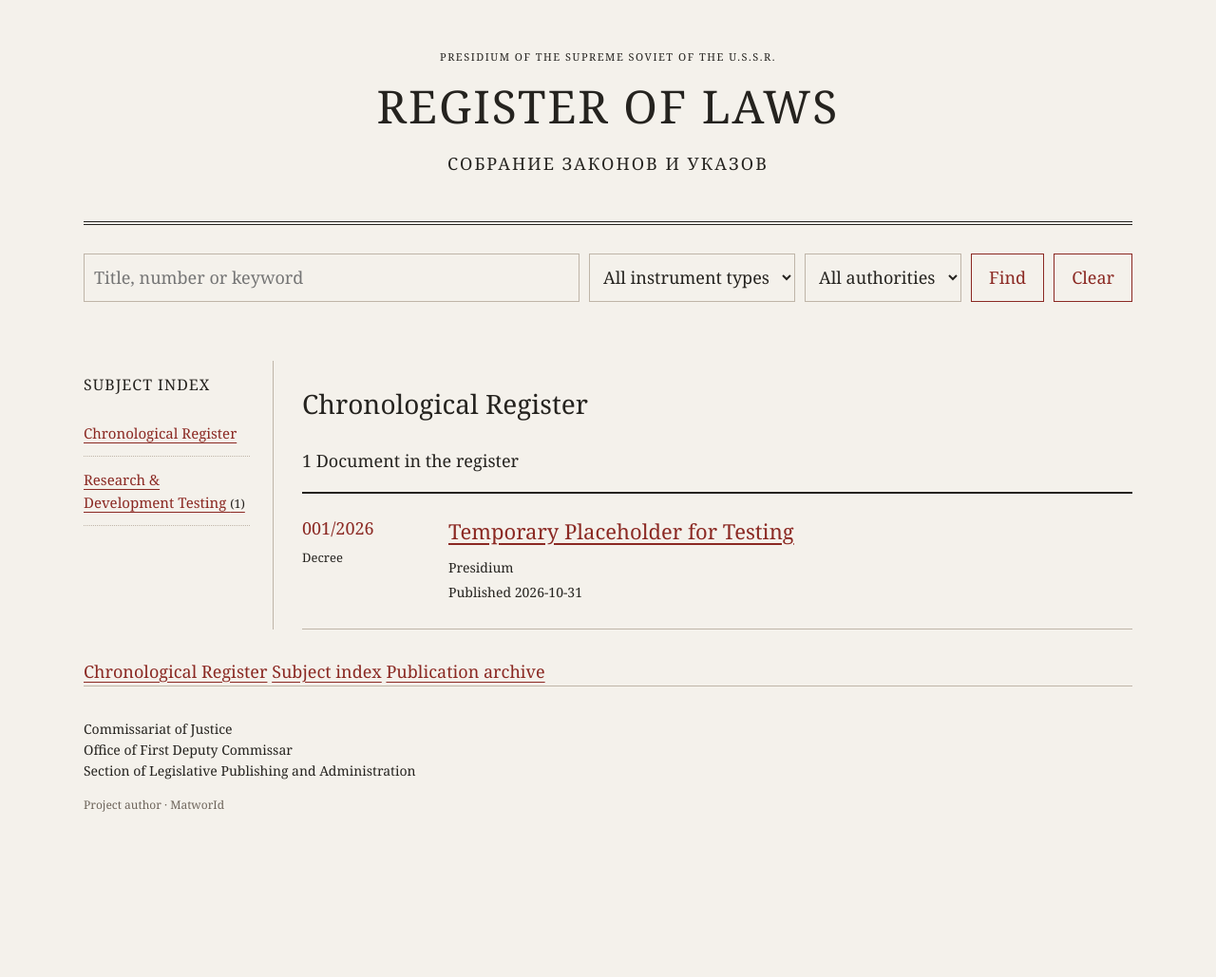
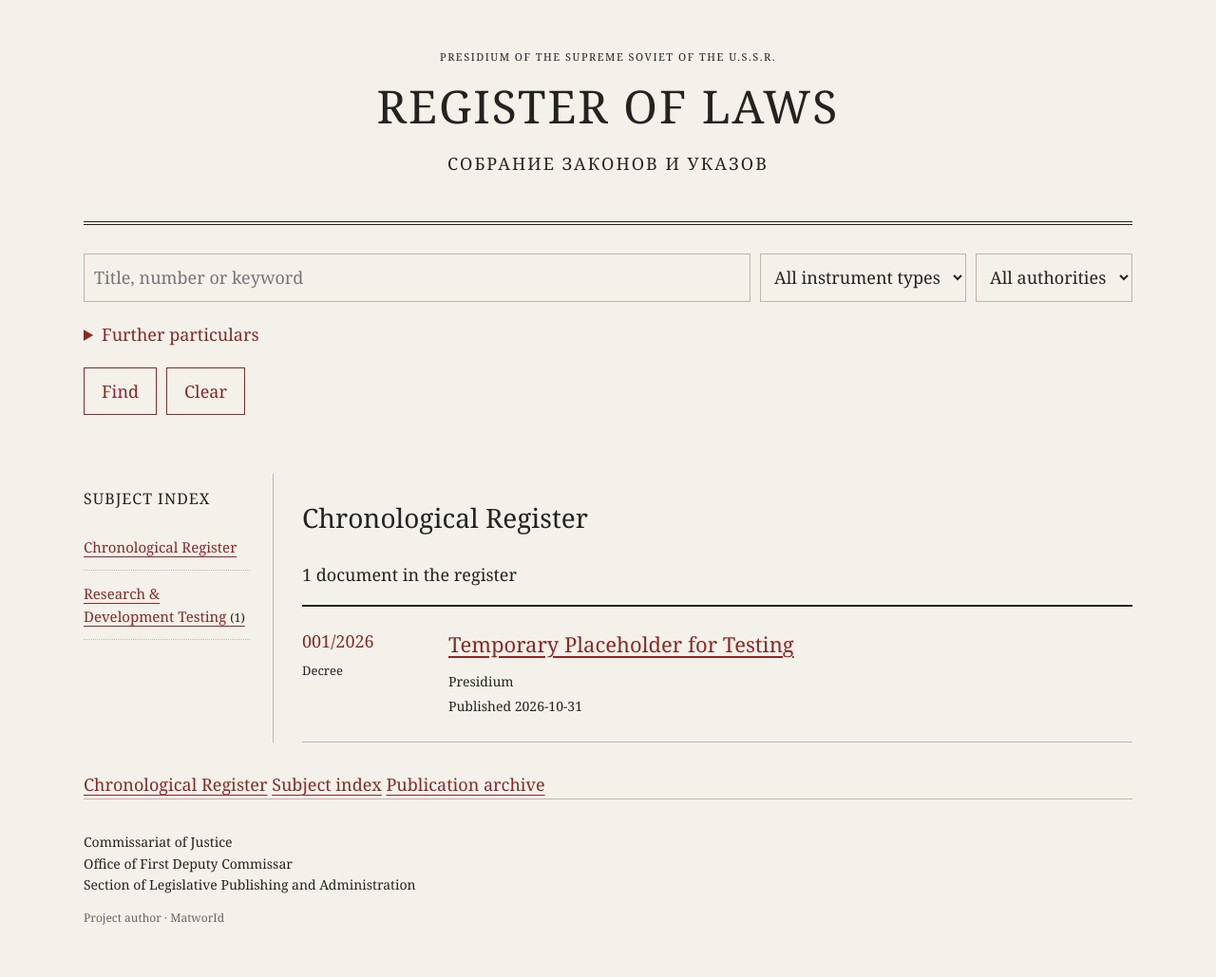
Before and after one commit to vi-ussr/registry-of-laws, a Jekyll site: the page built from index.html, in a window 1280 px wide. Shown: the whole page at 95% size. Built offline with Jekyll 4.4.1, drawn with Linux system fonts in a browser that asks for light colours; before the commit the page ends 909 px from its top, so only the background shows below that.

Commit message:
Add advanced search filters

```diff
--- a/assets/css/style.css
+++ b/assets/css/style.css
@@ -114,7 +114,7 @@ footer p:last-child {
 
 .law-text {
   max-width: 800px;
-  display: inline;
+  margin-inline: auto;
 }
 
 .law-text h2 {
@@ -294,3 +294,42 @@ footer nav {
   color: var(--ink);
   font: inherit;
 }
+
+.advanced-search {
+  flex-basis: 100%;
+}
+
+.advanced-search summary {
+  cursor: pointer;
+  color: var(--accent);
+  padding: 10px 0;
+}
+
+.advanced-fields {
+  display: grid;
+  grid-template-columns: repeat(3, minmax(0, 1fr));
+  gap: 16px;
+  padding: 12px 0;
+}
+
+.advanced-fields label {
+  display: grid;
+  gap: 6px;
+  font-size: 14px;
+}
+
+.advanced-fields input {
+  width: 100%;
+  min-width: 0;
+  padding: 10px;
+  border: 1px solid var(--line);
+  background: transparent;
+  color: var(--ink);
+  font: inherit;
+}
+
+@media (max-width: 700px) {
+  .advanced-fields {
+    grid-template-columns: 1fr;
+  }
+}
--- a/assets/js/search.js
+++ b/assets/js/search.js
@@ -6,11 +6,35 @@ const entries = document.querySelectorAll(".register-entry");
 const typeFilter = document.querySelector("#type-filter");
 const authorityFilter = document.querySelector("#authority-filter");
 
+const phraseFilter = document.querySelector("#phrase-filter");
+const anyFilter = document.querySelector("#any-filter");
+const excludeFilter = document.querySelector("#exclude-filter");
+
+const publishedFrom = document.querySelector("#published-from");
+const publishedTo = document.querySelector("#published-to");
+
 let documents = [];
 
 function filterDocuments() {
+  const fromDate = publishedFrom.value;
+  const toDate = publishedTo.value;
+
+  if (fromDate && toDate && fromDate > toDate) {
+    status.textContent =
+      "The start date must not follow the end date. Results are unchanged.";
+    return;
+  }
+
   const query = input.value.trim().toLowerCase();
   const words = query ? query.split(/\s+/) : [];
+
+  const phrase = phraseFilter.value.trim().toLowerCase();
+
+  const anyText = anyFilter.value.trim().toLowerCase();
+  const anyWords = anyText ? anyText.split(/\s+/) : [];
+
+  const excludeText = excludeFilter.value.trim().toLowerCase();
+  const excludedWords = excludeText ? excludeText.split(/\s+/) : [];
 
   const matchingDocuments = documents.filter(function (document) {
     const searchableText = [
@@ -34,7 +58,32 @@ function filterDocuments() {
       authorityFilter.value === "" ||
       document.authority === authorityFilter.value;
 
-    return matchesWords && matchesType && matchesAuthority;
+    const matchesPhrase =
+      phrase === "" ||
+      searchableText.includes(phrase);
+
+    const matchesAny =
+      anyWords.length === 0 ||
+      anyWords.some(function (word) {
+        return searchableText.includes(word);
+      });
+
+    const matchesExclusions =
+      excludedWords.every(function (word) {
+        return !searchableText.includes(word);
+      });
+
+    const matchesPublication =
+      (!fromDate || document.published >= fromDate) &&
+      (!toDate || document.published <= toDate);
+
+    return matchesWords &&
+      matchesType &&
+      matchesAuthority &&
+      matchesPhrase &&
+      matchesAny &&
+      matchesExclusions &&
+      matchesPublication;
   });
 
   const matchingIds = new Set(
@@ -58,12 +107,24 @@ function filterDocuments() {
   const hasFilters =
     query !== "" ||
     typeFilter.value !== "" ||
-    authorityFilter.value !== "";
+    authorityFilter.value !== "" ||
+    phrase !== "" ||
+    anyWords.length > 0 ||
+    excludedWords.length > 0 ||
+    fromDate !== "" ||
+    toDate !== "";
 
   status.textContent = hasFilters
     ? visibleCount + " matching documents"
     : "Showing all " + visibleCount + " documents";
 }
+
+publishedFrom.addEventListener("change", filterDocuments);
+publishedTo.addEventListener("change", filterDocuments);
+
+phraseFilter.addEventListener("input", filterDocuments);
+anyFilter.addEventListener("input", filterDocuments);
+excludeFilter.addEventListener("input", filterDocuments);
 
 typeFilter.addEventListener("change", filterDocuments);
 authorityFilter.addEventListener("change", filterDocuments);
@@ -79,6 +140,11 @@ document.querySelector("#clear-search").addEventListener("click", function () {
   input.value = "";
   typeFilter.value = "";
   authorityFilter.value = "";
+  phraseFilter.value = "";
+  anyFilter.value = "";
+  excludeFilter.value = "";
+  publishedFrom.value = "";
+  publishedTo.value = "";
   filterDocuments();
   input.focus();
 });
--- a/index.html
+++ b/index.html
@@ -18,6 +18,37 @@ title: Chronological Register
   <select id="authority-filter" aria-label="Issuing authority">
     <option value="">All authorities</option>
   </select>
+
+  <details class="advanced-search">
+    <summary>Further particulars</summary>
+
+    <div class="advanced-fields">
+      <label>
+        Exact phrase
+        <input id="phrase-filter" type="text">
+      </label>
+
+      <label>
+        Any of these words
+        <input id="any-filter" type="text">
+      </label>
+
+      <label>
+        Exclude these words
+        <input id="exclude-filter" type="text">
+      </label>
+
+      <label>
+        Published from
+        <input id="published-from" type="date">
+      </label>
+
+      <label>
+        Published through
+        <input id="published-to" type="date">
+      </label>
+    </div>
+  </details>
 
   <button type="submit">Find</button>
   <button type="button" id="clear-search">Clear</button>
@@ -44,7 +75,7 @@ title: Chronological Register
 <section class="register">
   <h2>Chronological Register</h2>
 
-  <p>{{ site.laws.size }} Document in the register</p>
+  <p>{{ site.laws.size }} {% if site.laws.size == 1 %}document{% else %}documents{% endif %} in the register</p>
 
   <div class="register-list">
     {% assign laws = site.laws | sort: "published" | reverse %}
```
